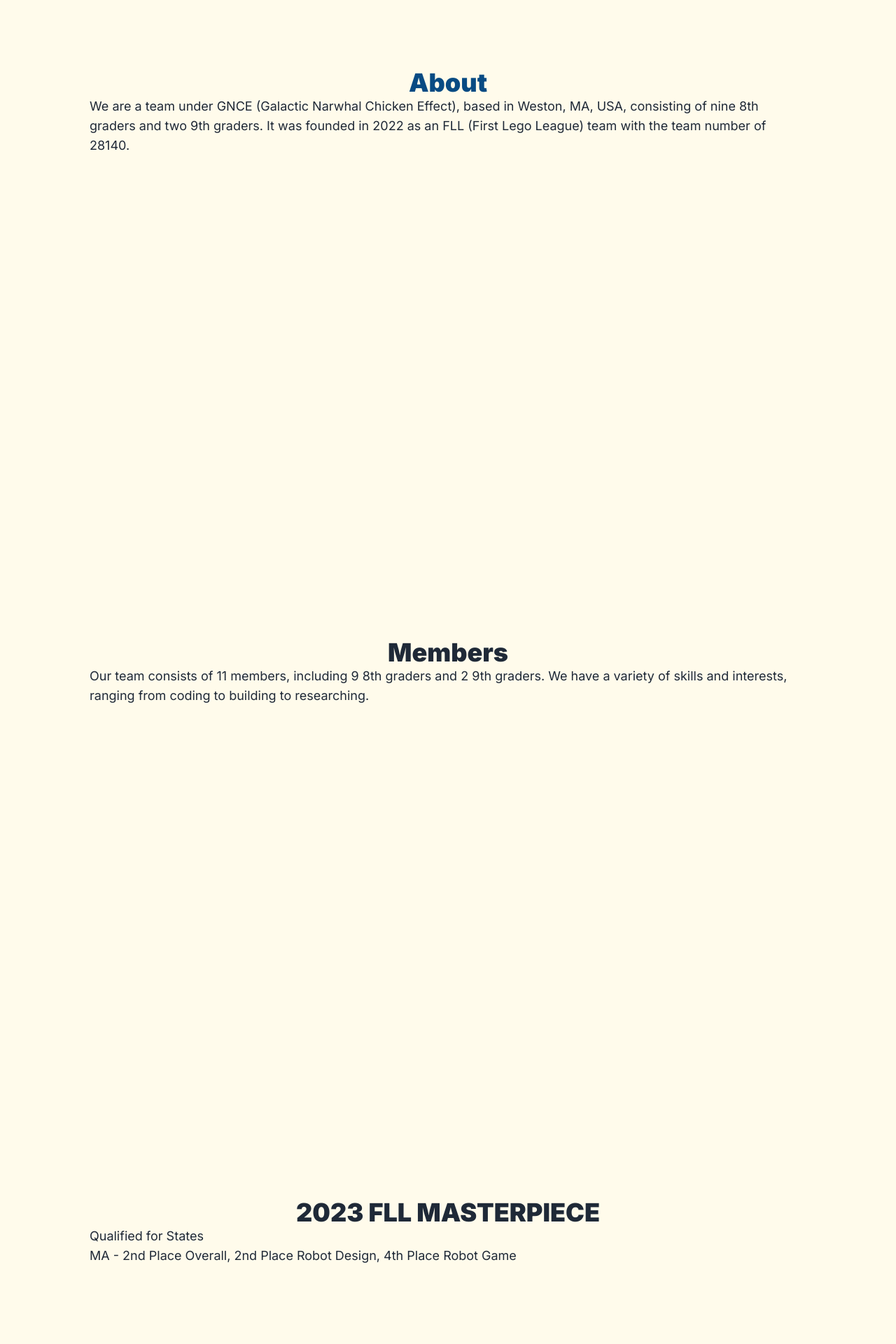
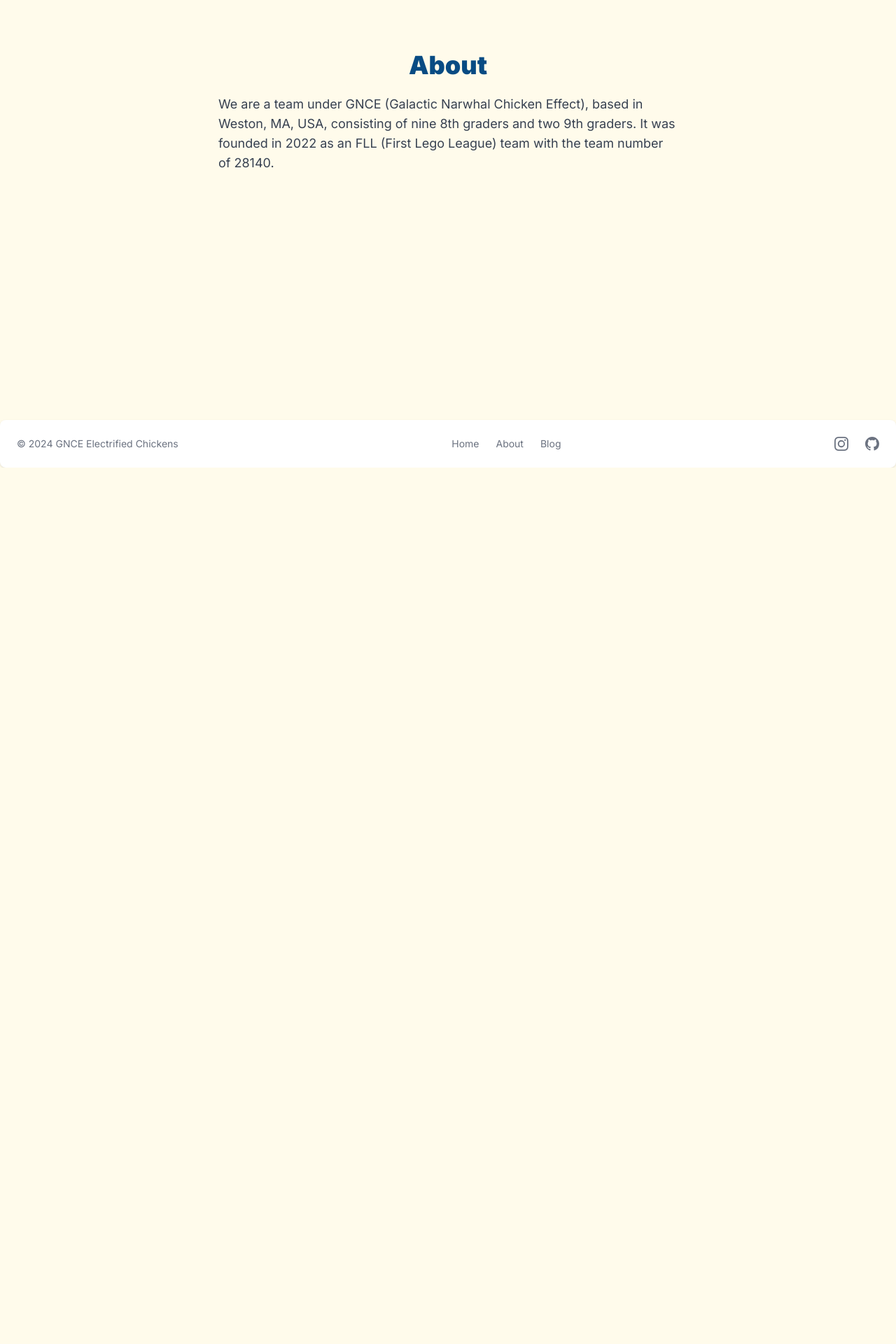
Before and after one commit to genius0412/gnceecweb, a Next.js app: page /about in a window 1280 px wide. Shown: the part 240-2160 px from the top of the page at 70% size. After the commit the page ends 908 px from the top, so only its background shows below. Built offline with nearby package versions, Linux system fonts and the light colour scheme.

Commit message:
Update footer and about page.

```diff
--- a/src/app/about/page.tsx
+++ b/src/app/about/page.tsx
@@ -1,30 +1,10 @@
-import { useState, useRef } from 'react';
-
 const About = () => {
 	return (
 		<div className="flex flex-col justify-center items-center w-screen h-auto">
-			<div className="flex flex-col justify-center items-center w-screen h-screen ">
+			<div className="flex flex-col justify-center items-center w-screen min-h-screen prose prose-h1:m-0 prose-h2:m-0 dark:prose-p:text-white prose-strong:text-emerald-600 dark:prose-strong:text-amber-200 dark:prose-invert">
 				<h1 className="text-4xl font-black text-primary-light dark:text-primary-dark">About</h1>
-				<p className="text-lg w-4/5">{"We are a team under GNCE (Galactic Narwhal Chicken Effect), based in Weston, MA, USA, consisting of nine 8th graders and two 9th graders. It was founded in 2022 as an FLL (First Lego League) team with the team number of 28140. "}
-				</p>
-			</div>
-			<div className="flex flex-col justify-center items-center w-screen h-screen">
-				<h1 className="text-4xl font-black">Members</h1>
-				<p className="text-lg w-4/5">{"Our team consists of 11 members, including 9 8th graders and 2 9th graders. We have a variety of skills and interests, ranging from coding to building to researching. "}
-				</p>
-			</div>
-			<div className="flex flex-col justify-center items-center w-screen h-screen">
-				<h1 className="text-4xl font-black text-center">2023 FLL MASTERPIECE</h1>
-				<p className="text-lg w-4/5">
-					{"Qualified for States"}<br/>
-					{"MA - 2nd Place Overall, 2nd Place Robot Design, 4th Place Robot Game"}
-				</p>
-			</div>
-			<div className="flex flex-col justify-center items-center w-screen h-screen">
-				<h1 className="text-4xl font-black text-center">2022 FLL SUPERPOWERED</h1>
-				<p className="text-lg w-4/5">
-					{"Revere Qualifier Champion's Award (1st Overall)"}<br/>
-					{"MA - 25th Place Robot Game"}
+				<p className="text-lg">
+					{"We are a team under GNCE (Galactic Narwhal Chicken Effect), based in Weston, MA, USA, consisting of nine 8th graders and two 9th graders. It was founded in 2022 as an FLL (First Lego League) team with the team number of 28140. "}
 				</p>
 			</div>
 		</div>
--- a/src/components/Footer.tsx
+++ b/src/components/Footer.tsx
@@ -4,7 +4,7 @@
 
 const WebFooter = () => {
 	return (
-		<Footer container className="flex flex-col md:flex-row items-center">
+		<Footer container className="flex flex-col md:flex-row items-center mt-10">
 			<Footer.Copyright href="#" by="GNCE Electrified Chickens" year={2024} />
 			<Footer.LinkGroup className="mt-1 md:mt-0 flex flex-row items-center">
 				<Footer.Link href="/">Home</Footer.Link>
```
